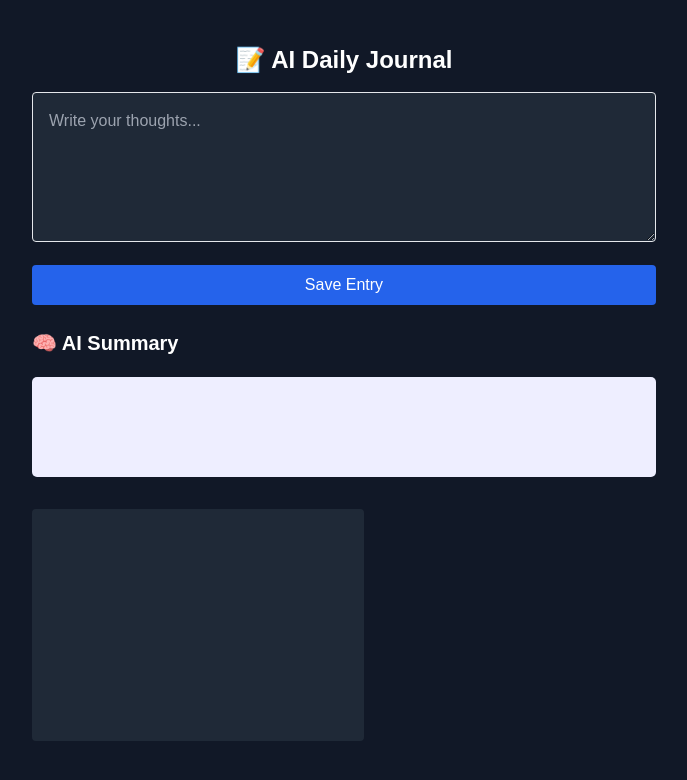
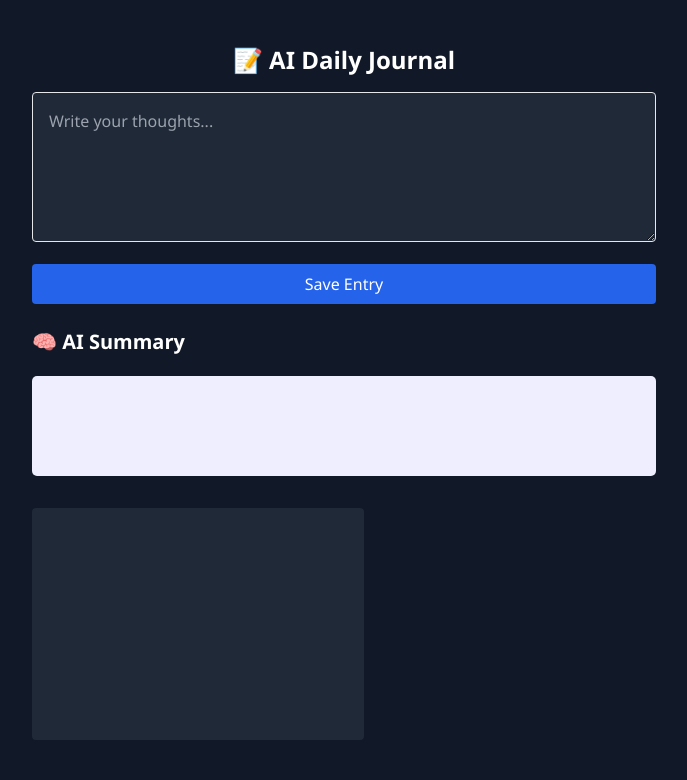
Before and after one commit to julianfellyco/ai-journal, a plain HTML site: page index.html in a window 1280 px wide. Shown: the whole page, without its empty margins (296-983 px from the left). Drawn offline with nearby package versions, Linux system fonts and the light colour scheme.

Commit message:
Update style.css

```diff
--- a/style.css
+++ b/style.css
@@ -1,8 +1,11 @@
 body {
-  font-family: sans-serif;
+
   background-color: #f4f4f4;
   color: #333;
   padding: 20px;
+  font-family: 'Segoe UI', sans-serif;
+}
+
 }
 .container {
   max-width: 600px;
```
